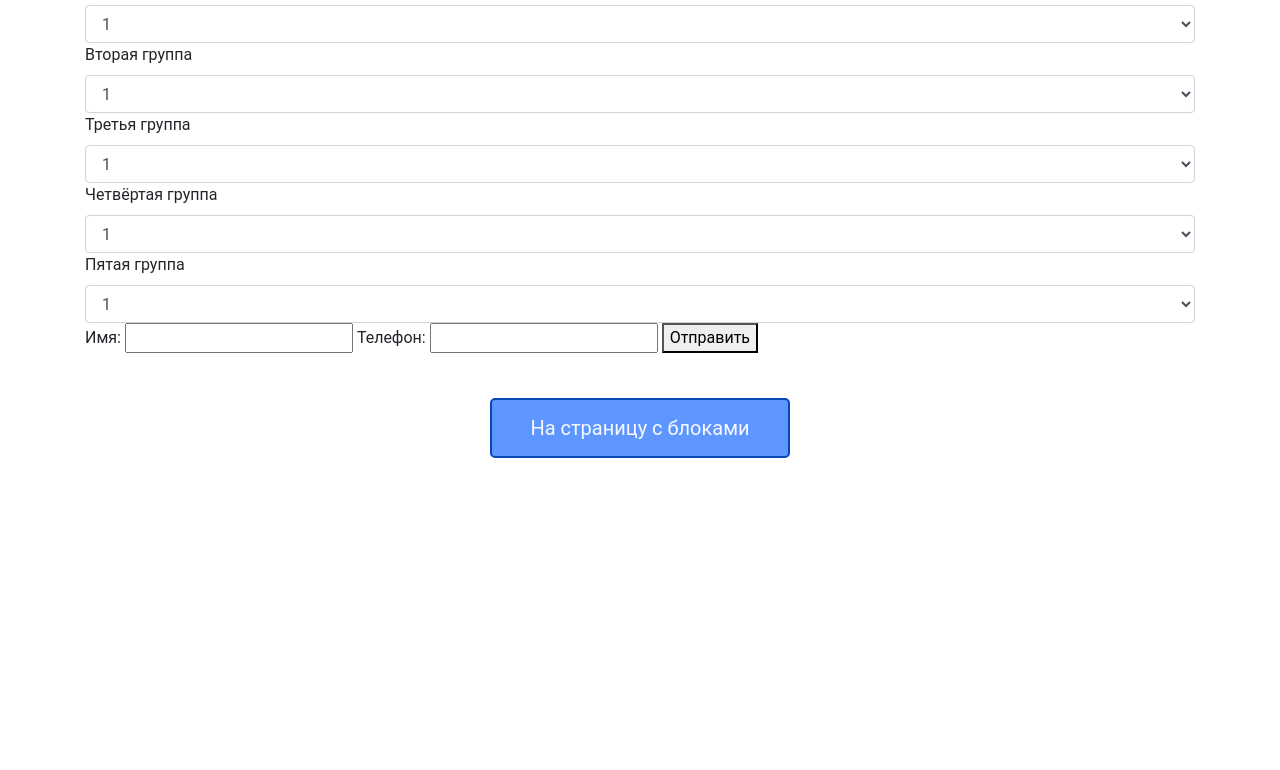
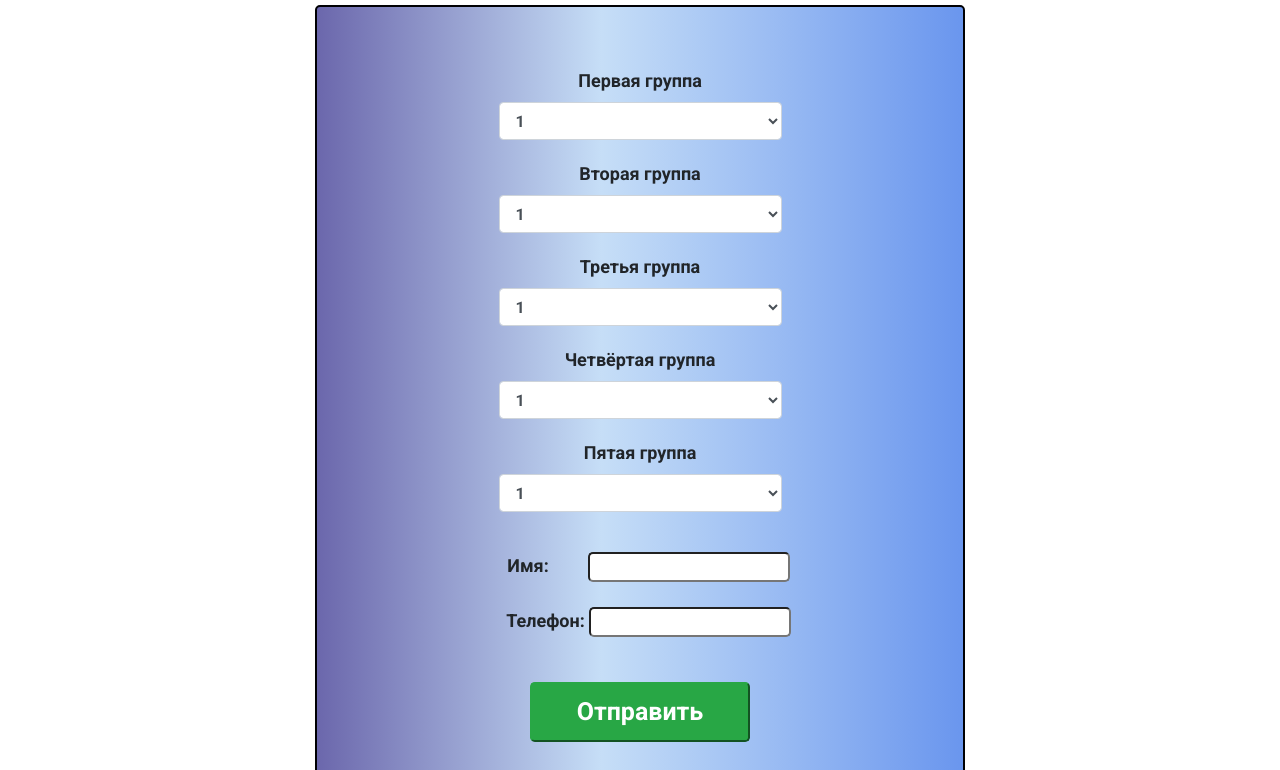
Before and after one commit to StoneLycoris/terem-test, a plain HTML site: page formPage/index.html in a window 1280 px wide. Shown: the part 123-893 px from the top of the page. Before the commit the page ends 800 px from the top, so only its background shows below. Drawn offline with nearby package versions, Linux system fonts and the light colour scheme.

Commit message:
Fixed form's design

```diff
--- a/formPage/assets/css/style.css
+++ b/formPage/assets/css/style.css
@@ -19,6 +19,65 @@
 	color: rgb(0, 0, 3);
 }
 
+.form-wrapper {
+	margin: 0 auto;
+	margin-top: 40px;
+	width: 650px;
+	border: 2px solid rgb(0, 0, 3);
+	border-radius: 5px;
+	background: linear-gradient(
+		90deg,
+		rgba(107, 103, 172, 1) 0%,
+		rgba(198, 222, 247, 1) 44%,
+		rgba(106, 150, 238, 1) 100%
+	);
+	padding: 40px;
+	text-align: center;
+}
+
+.form {
+	width: 50%;
+	margin: 0 auto;
+}
+
+label {
+	font-size: 18px;
+}
+
+label:not(:first-child),
+label:not(:last-child) {
+	margin-top: 20px;
+}
+
+.form-inputs {
+	width: 300px;
+	margin: 0 auto;
+	margin-top: 20px;
+}
+
+.form-inputs__label-name {
+	margin-right: 35px;
+}
+
+.form-inputs__input {
+	border-radius: 5px;
+}
+
+.form-btn {
+	margin: 0 auto;
+	margin-top: 40px;
+	width: 220px;
+	height: 60px;
+	font-size: 25px;
+}
+
+.status {
+	display: block;
+	background-color: #a42b2c;
+	padding: 20px;
+	color: ghostwhite;
+}
+
 .link {
 	display: flex;
 	justify-content: center;
@@ -32,7 +91,7 @@
 	color: ghostwhite;
 	font-size: 20px;
 	margin: 0 auto;
-	margin-top: 40px;
+	margin-top: 60px;
 	margin-bottom: 20px;
 }
 
--- a/formPage/index.html
+++ b/formPage/index.html
@@ -11,6 +11,9 @@
     <link rel="stylesheet" href="../assets/css/normalize.css" crossorigin="anonymous">
     <link rel="stylesheet" href="https://cdn.jsdelivr.net/npm/bootstrap@4.6.1/dist/css/bootstrap.min.css"
         integrity="sha384-zCbKRCUGaJDkqS1kPbPd7TveP5iyJE0EjAuZQTgFLD2ylzuqKfdKlfG/eSrtxUkn" crossorigin="anonymous">
+    <link rel="preconnect" href="https://fonts.googleapis.com">
+    <link rel="preconnect" href="https://fonts.gstatic.com" crossorigin>
+    <link href="https://fonts.googleapis.com/css2?family=Roboto:wght@700&display=swap" rel="stylesheet">
     <link rel="stylesheet" property="stylesheet" href="./assets/css/style.css" as="style" crossorigin="anonymous">
     <title>Тест</title>
 </head>
@@ -19,7 +22,7 @@
     <div class="container">
         <h1 class="title">Страница с формой</h1>
 
-        <div class="form-wrapper">
+        <div class="form-wrapper col-xl-10">
             <form class="form" action="formdata" method="get" name="mainForm">
 
                 <label for="num1">Первая группа</label>
@@ -67,14 +70,17 @@
                     <option value="5">5</option>
                 </select>
 
-                <label for="name">Имя:</label>
-                <input id="name" type="text" autocomplete="name" required>
+                <div class="form-inputs">
+                    <label class="form-inputs__label form-inputs__label-name" for="name">Имя:</label>
+                    <input class="form-inputs__input" id="name" type="text" autocomplete="name" required>
 
-                <label for="phone">Телефон:</label>
-                <input id="phone" type="text" autocomplete="tel" required>
+                    <label class="form-inputs__label" for="phone">Телефон:</label>
+                    <input class="form-inputs__input plugin__input_imaskjs" id="phone" type="text" autocomplete="tel"
+                        required>
+                </div>
 
-                <button role="button" class="form-btn" name="submit" value="Отправить форму"
-                    type="submit">Отправить</button>
+                <button name="submit" value="Отправить форму" role="button" type="button"
+                    class="btn-lg btn-success form-btn">Отправить</button>
             </form>
         </div>
 
@@ -87,6 +93,8 @@
 
     </div>
 
+    <script src="https://unpkg.com/imask"></script>
+    <script src="./modules/form.js"></script>
     <script src="script.js"></script>
 </body>
 
```
